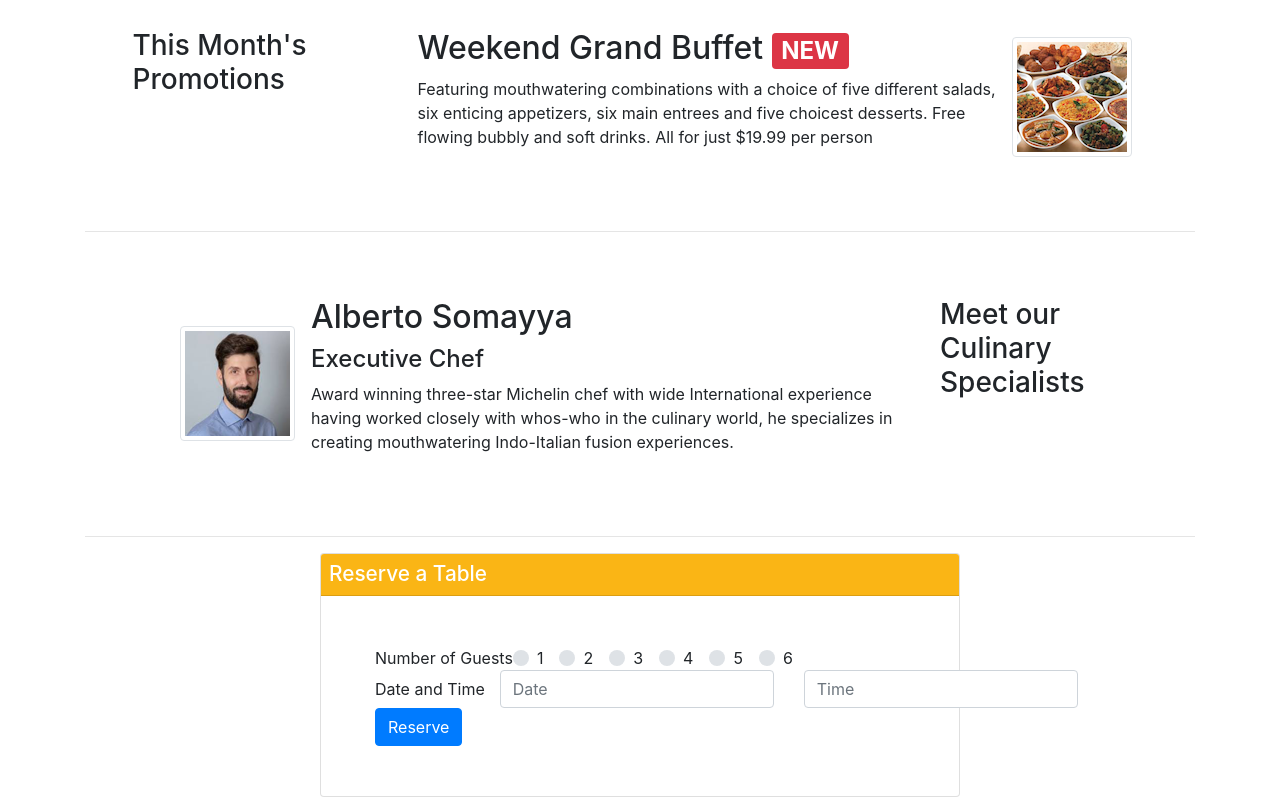
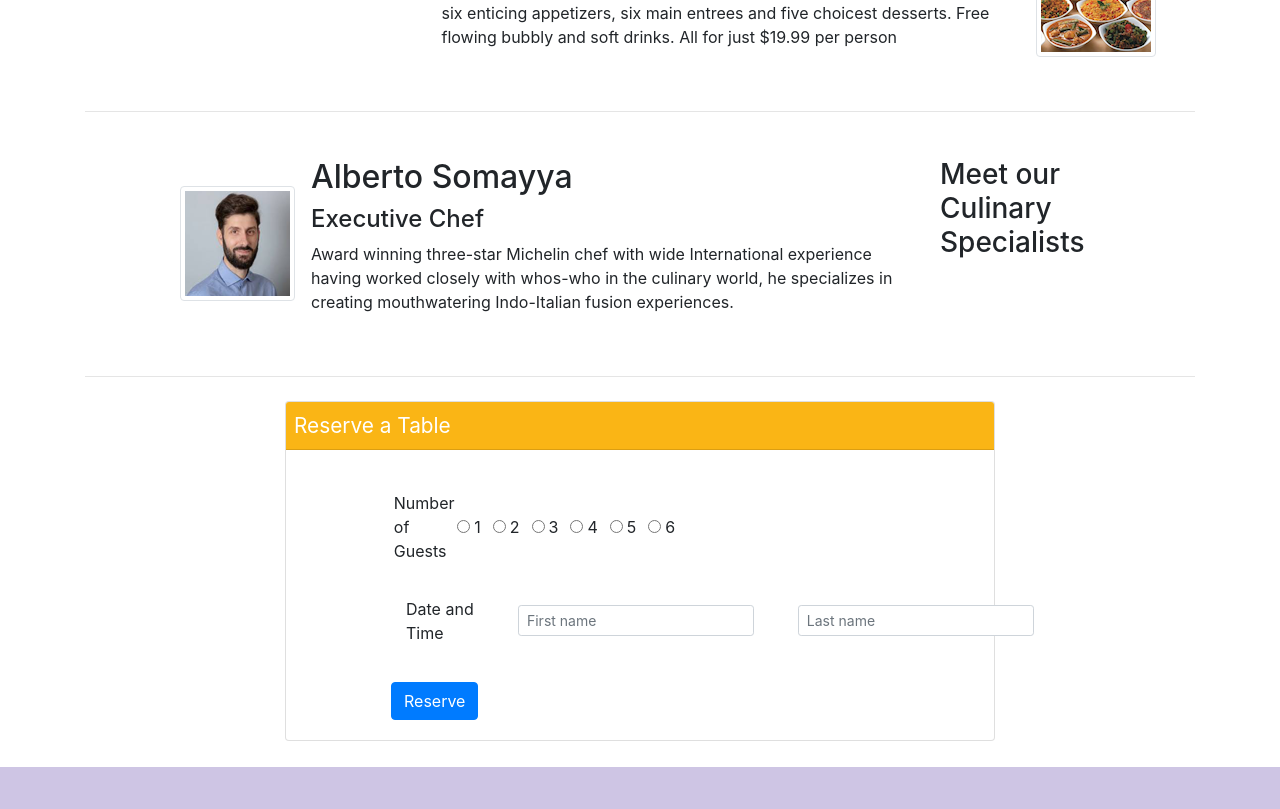
Before and after one commit to TaylorAlise/conFusion, a website: page course-index.html in a window 1280 px wide. Shown: the part 684-1493 px from the top of the page. Drawn offline with nearby package versions, Linux system fonts and the light colour scheme; a web font is replaced by a local one.

Commit message:
Assignment 02 second submit

```diff
--- a/course-index.html
+++ b/course-index.html
@@ -44,31 +44,33 @@
         </div>
     </nav>
 
-    <header class="jumbotron jumbotron-fluid text-white">
-        <div class="container">
-            <div class="row">
-                <div class="col-6">
+    <header>
+        <div class="jumbotron text-white">
+        <div class="container d-flex">
+            <div class="row row-header" id="content">
+                <div class="col-12 col-sm-6 align-content-center">
                     <h1>Ristorante con Fusion</h1>
                     <p style="margin: 0; padding: 0;">We take inspiration from the World's best cuisines, and create a unique fusion experience.
                     Our lipsmacking creations will tickle your culinary senses!</p>
                 </div>
 
-                <div class="col-3">
+                <div class="col-12 col-sm-3 align-content-center">
                     <img src="./img/logo.png" alt="logo">
                 </div>
 
-                <div class="col-3"> <!--ASK ABOUT HREF="#bottom"-->
-                    <a class="btn btn-warning btn-sm btn-block" href="#bottom" role="button">Reserve Table</a>
+                <div class="col-12 col-sm-3 justify-content-sm-center align-item-center">
+                    <a class="btn btn-warning btn-sm btn-block" href="#bottom" data-toggle="button">Reserve Table</a>
                 </div>
 
             </div>
         </div>
+    </div>
     </header>
 
-    <div class="container" style="margin-left: auto; margin-right: auto">
-        <div class="row justify-content-md-center">
+    <div class="container">
+        <div class="row justify-content-md-center" id="content">
 
-            <div class="col-md-7">
+            <div class="mr-5 col-md-7">
                 <div class="media">
                     <img class="img-thumbnail align-self-center mr-3" src="./img/uthappizza.png" alt="Pizza">
                     <div class="media-body">
@@ -82,7 +84,7 @@
                 </div>
             </div>
 
-            <div class="col-md-2" style="width:200px;">
+            <div class="col-md-2 ml-5">
                 <h3>Our Lipsmacking Culinary Creations</h3>
             </div>
 
@@ -91,9 +93,9 @@
         <hr> <!--vertical line-->
 
 
-        <div class="row justify-content-center">
+        <div class="row justify-content-center" id="content">
 
-            <div class="col-md-3" style="width:200px;">
+            <div class="ml-5 col-md-3" style="width:200px;">
                 <h3>This Month's Promotions</h3>
             </div>
 
@@ -118,9 +120,9 @@
 
         <hr> <!--vertical line-->
 
-        <div class="row justify-content-center">
+        <div class="row justify-content-center" id="content">
 
-            <div class="col-md-8">
+            <div class="col-12 col-md-8">
                 <div class="media">
                     <img class="img-thumbnail align-self-center mr-3" src="./img/alberto.png" alt="Alberto">
                     <div class="media-body">
@@ -143,74 +145,75 @@
 
     </div>
 
-    <div>
-        <div class="card mx-auto w-50">
+    <div id="bottom" class="container mt-4 d-flex justify-content-sm-center main">
 
-            <h5 class="card-header text-white w-100 p-2">Reserve a Table</h5>
-            <form class="form-inline">
+        <div class="col-12 col-sm-8">
+            <div class="card">
+                <span class="card-header text-white w-100 p-2">Reserve a Table</span>
 
-                <div class="row">
+                <form class="form-inline d-flex justify-content-sm-between px-3 pt-4">
+
+
+                    <div class="row " style="padding-top: 10px; padding-bottom: 10px;">
 
                         <div class="form-group">
-                        <label for="NumberOfGuests">Number of Guests
-                            <div class="custom-control custom-radio custom-control-inline">
-                                <input type="radio" id="1" name="Guests" class="custom-control-input">
-                                <label class="custom-control-label" for="1">1</label>
+
+                            <label class="col-sm-2 col-form-label" for="Number_of_Guests">
+                                <span>Number of Guests</span>
+                            </label>
+                            <div class="form-check form-check-inline">
+                                <input class="form-check-input" type="radio" name="Guests" id="guest1" value="option1">
+                                <label class="form-check-label" for="1">1</label>
                             </div>
-
-                            <div class="custom-control custom-radio custom-control-inline">
-                                <input type="radio" id="2" name="Guests" class="custom-control-input">
-                                <label class="custom-control-label" for="2">2</label>
+                            <div class="form-check form-check-inline">
+                                <input class="form-check-input" type="radio" name="Guests" id="guest2" value="option1">
+                                <label class="form-check-label" for="2">2</label>
                             </div>
-
-                            <div class="custom-control custom-radio custom-control-inline">
-                                <input type="radio" id="3" name="Guests" class="custom-control-input">
-                                <label class="custom-control-label" for="3">3</label>
+                            <div class="form-check form-check-inline">
+                                <input class="form-check-input" type="radio" name="Guests" id="guest3" value="option1">
+                                <label class="form-check-label" for="3">3</label>
                             </div>
-
-                            <div class="custom-control custom-radio custom-control-inline">
-                                <input type="radio" id="4" name="Guests" class="custom-control-input">
-                                <label class="custom-control-label" for="4">4</label>
+                            <div class="form-check form-check-inline">
+                                <input class="form-check-input" type="radio" name="Guests" id="guest4" value="option1">
+                                <label class="form-check-label" for="4">4</label>
                             </div>
-
-                            <div class="custom-control custom-radio custom-control-inline">
-                                <input type="radio" id="5" name="Guests" class="custom-control-input">
-                                <label class="custom-control-label" for="5">5</label>
+                            <div class="form-check form-check-inline">
+                                <input class="form-check-input" type="radio" name="Guests" id="guest5" value="option1">
+                                <label class="form-check-label" for="5">5</label>
                             </div>
-
-                            <div class="custom-control custom-radio custom-control-inline">
-                                <input type="radio" id="6" name="Guests" class="custom-control-input">
-                                <label class="custom-control-label" for="6">6</label>
-                            </div>
-
-                        </label>
-
-                    </div>
-
-                    <div class="form-group">
-                        <label for="DateandTime" >Date and Time
-                            <div class="col">
-                                <div class="form-group">
-                                    <input type="text" class="form-control" for="date" placeholder="Date">
+                            <div class="form-check form-check-inline">
+                                <input class="form-check-input" type="radio" name="Guests" id="guest6" value="option1">
+                                <label class="form-check-label" for="6">6</label>
                             </div>
 
                         </div>
-
-
-                            <div class="col">
-                                <div class="form-group">
-                                    <input type="text" class="form-control" for="date" placeholder="Time">
-                                </div>
-
                     </div>
 
 
 
+                    <div class="row" style="padding-top: 10px; padding-bottom: 10px;">
+
+                        <div class="form-group">
+
+                            <label class="col-sm-2 col-form-label" for="DateandTime">
+                                <span>Date and Time</span>
                             </label>
+                            <div class="col">
+                                <input type="text" class="form-control form-control-sm" placeholder="First name">
+                            </div>
+                            <div class="col">
+                                <input type="text" class="form-control form-control-sm" placeholder="Last name">
                             </div>
 
+                        </div>
+                    </div>
+
+
+                    <div class="row" style="padding-top: 20px; padding-bottom: 20px;">
+                        <div class="">
                             <button type="submit" class="btn btn-primary">Reserve</button>
 
+                        </div>
 
                     </div>
 
@@ -218,8 +221,12 @@
 
 
 
+
                 </form>
             </div>
+        </div>
+
+
 
     </div>
 
--- a/css/home-style.css
+++ b/css/home-style.css
@@ -10,10 +10,13 @@
     background: #8063c5;
 }
 
-.row {
-    padding-top: 50px;
-    padding-bottom: 50px;
+
+body .row {
+    padding-top: 30px;
+    padding-bottom: 30px;
 }
+
+
 
 form {
     margin-top: auto;
@@ -21,14 +24,17 @@ form {
     margin-left: auto;
     margin-right: auto;
     max-width: 500px;
+
 }
 
 
-.card{
+
+.card {
     margin-top: auto;
     margin-bottom: auto;
     margin-left: auto;
     margin-right: auto;
+
 }
 
 
```
Lines whose indentation alone changed are shown as unchanged.
